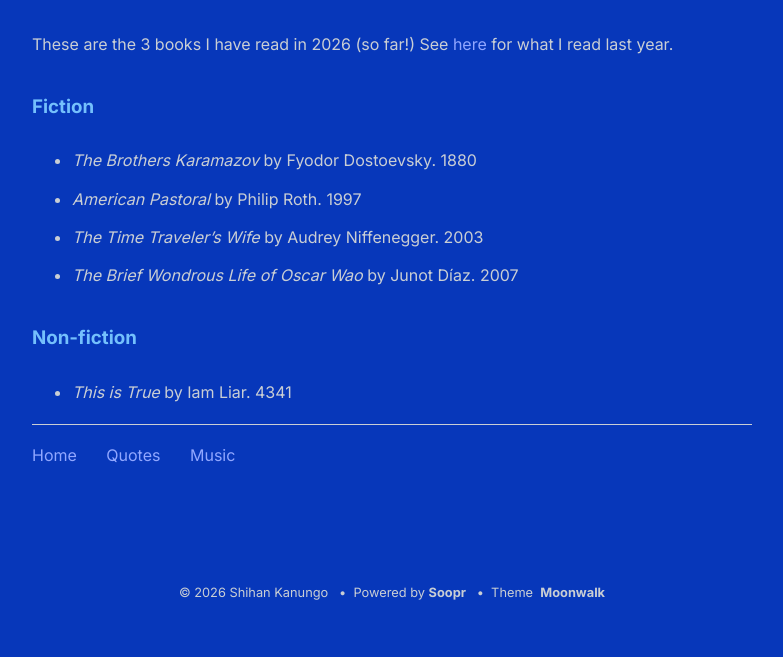
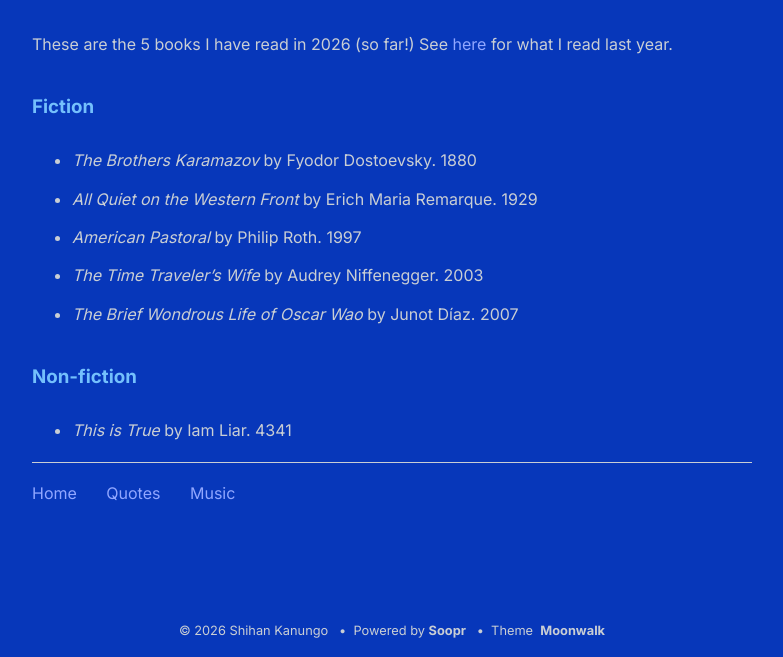
Before and after one commit to shihankanungo/shihankanungo.github.io, a Jekyll site: the page built from books.md, in a window 1280 px wide. Shown: the part 776-1433 px from the top of the page, without its empty margins (248-1031 px from the left). Built offline with Jekyll 4.4.1, drawn with Linux system fonts in a browser that asks for light colours; before the commit the page ends 1394 px from its top, so only the background shows below that.

Commit message:
Update book count and add a new title

```diff
--- a/books.md
+++ b/books.md
@@ -8,10 +8,11 @@ title: Reading &amp;c.
 ![ch-reading](images/ch1.png)
 
 <br>
-These are the 3 books I have read in 2026 (so far!) See [here](https://shihankanungo.github.io/wrapped-2025#books) for what I read last year. <br>
+These are the 5 books I have read in 2026 (so far!) See [here](https://shihankanungo.github.io/wrapped-2025#books) for what I read last year. <br>
 
 ### Fiction
 - *The Brothers Karamazov* by Fyodor Dostoevsky. 1880
+- *All Quiet on the Western Front* by Erich Maria Remarque. 1929
 - *American Pastoral* by Philip Roth. 1997
 - *The Time Traveler's Wife* by Audrey Niffenegger. 2003
 - *The Brief Wondrous Life of Oscar Wao* by Junot Díaz. 2007
```
